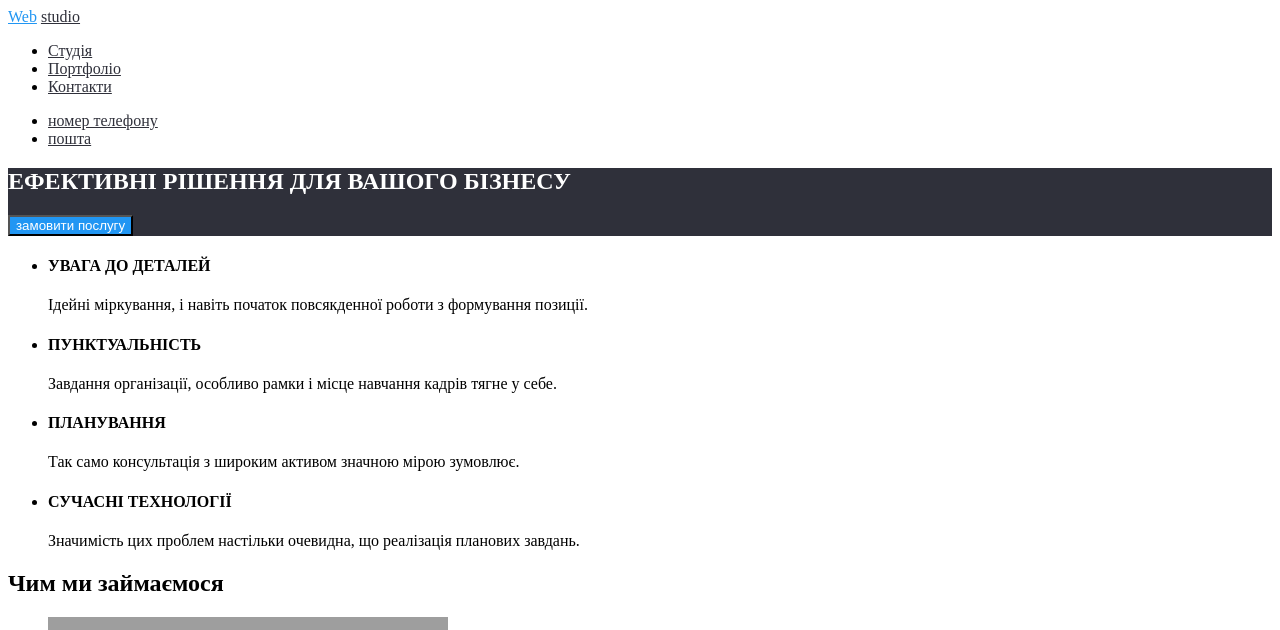
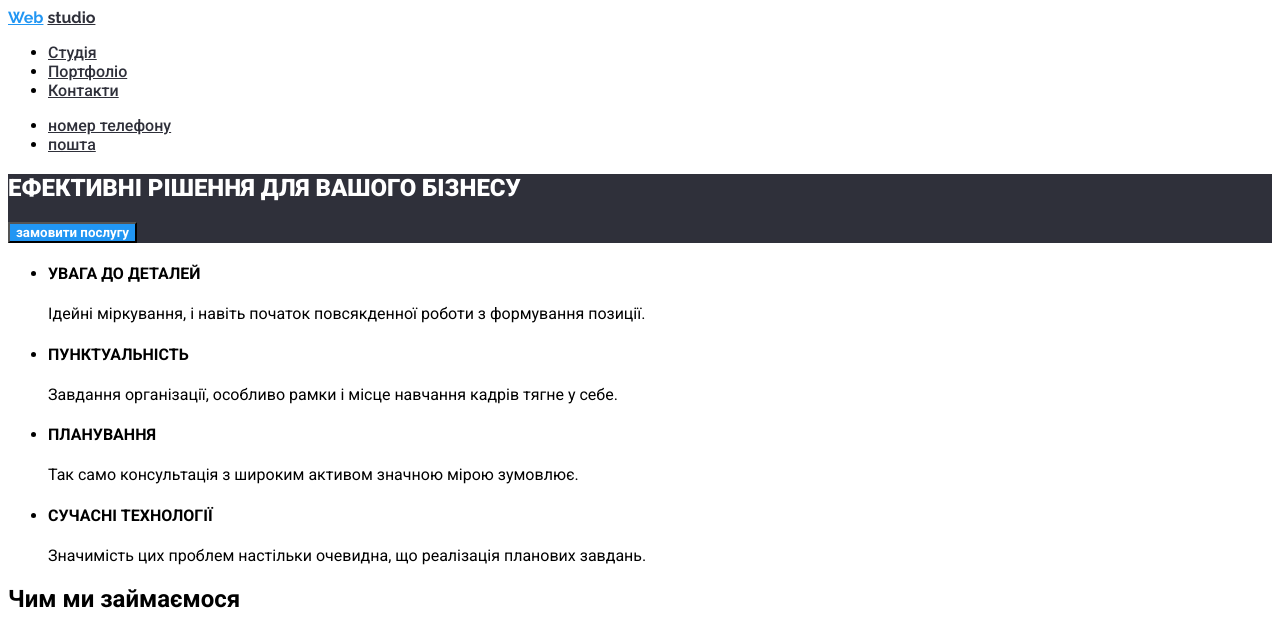
Before and after one commit to Arsenij76/Webstydio, a plain HTML site: page index.html in a window 1280 px wide. Shown: the top 630 px of the page. Drawn offline with Linux system fonts and the light colour scheme; grey boxes are pictures that could not be loaded.

Commit message:
!
add file

```diff
--- a/color.css
+++ b/color.css
@@ -35,3 +35,29 @@ color: #2F303A;
 .grey {
     color: darkgrey;
 }
+.web-blue,
+.stydio-dark {
+  font-family: 'Raleway', sans-serif;
+  font-weight: 700;
+}
+
+header,
+h3 {
+  font-family: 'Roboto', sans-serif;
+  font-weight: 500;
+}
+h1 {
+    font-family: 'Roboto', sans-serif;
+  font-weight: 900;
+}
+h2,
+button,
+h4 {
+   font-family: 'Roboto', sans-serif;
+  font-weight: 700;
+}
+body,
+footer {
+   font-family: 'Roboto', sans-serif;
+  font-weight: 400;
+}
--- a/index.html
+++ b/index.html
@@ -5,6 +5,7 @@
     <meta name="viewport" content="width=device-width, initial-scale=1.0">
     <title>Document</title>
     <link rel="stylesheet" href="./color.css">
+    <link href="https://fonts.googleapis.com/css2?family=Roboto:wght@400;500;700;900&family=Raleway:wght@700&display=swap" rel="stylesheet">
 </head>
 <body>
 <header class="header-white">
@@ -49,7 +50,7 @@
         </ul>
     </section>
     <section class="white">
-        <h1>Чим ми займаємося</h1>
+        <h2>Чим ми займаємося</h2>
         <ul>
             <li><img src="https://encrypted-tbn0.gstatic.com/images?q=tbn:ANd9GcRdV_qJrRd8yczRYTesKulvHKcBfqb94dSJAg&s"
                 alt="праця за компьютером"></li>
```
